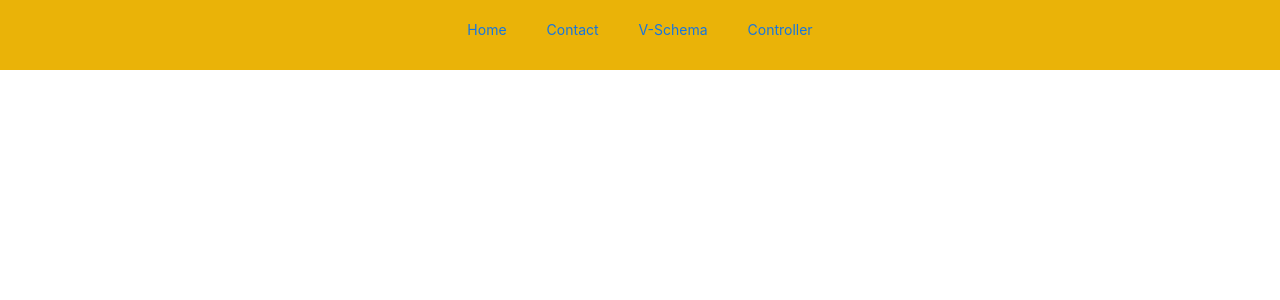
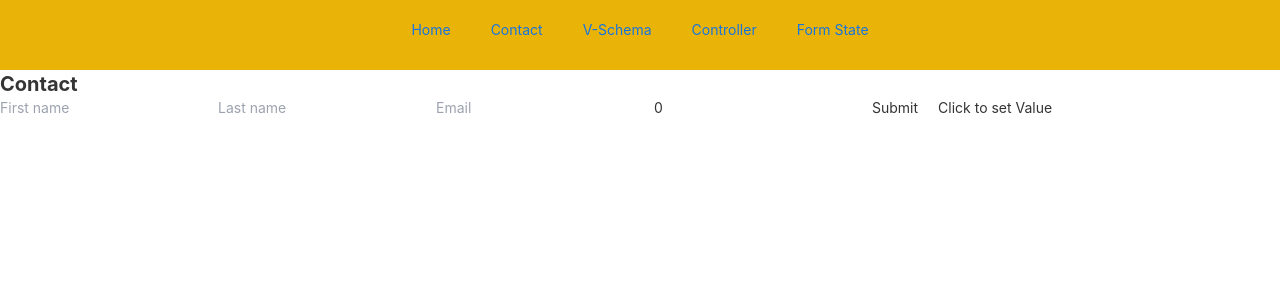
Before and after one commit to kalazaraeducation/react-hook-form, a React (Create React App) app: page /form-state in a window 1280 px wide. Shown: the top 300 px of the page. Built offline with nearby package versions, Linux system fonts and the light colour scheme; the HTML template or start-up script is replaced by a standard one.

Commit message:
26-form-state

```diff
--- a/src/App.js
+++ b/src/App.js
@@ -8,6 +8,7 @@ import Navbar from "./pages/Navbar";
 import ValidationSchema from "./pages/ValidationSchema";
 import ControllerInput from "./pages/Controller";
 import "rsuite/dist/rsuite.min.css"; // or 'rsuite/dist/rsuite.min.css'
+import FormState from "./pages/FormState";
 
 const queryClient = new QueryClient();
 
@@ -21,6 +22,7 @@ function App() {
           <Route path="/contact" element={<Contact />} />
           <Route path="validation-schema" element={<ValidationSchema />} />
           <Route path="/controller" element={<ControllerInput />} />
+          <Route path="/form-state" element={<FormState />} />
         </Routes>
       </Router>
     </QueryClientProvider>
--- /dev/null
+++ b/src/pages/FormState.js
@@ -0,0 +1,77 @@
+import { useForm } from "react-hook-form";
+import * as Yup from "yup";
+import { yupResolver } from "@hookform/resolvers/yup";
+
+const FormState = () => {
+  const initialValues = {
+    fname: "",
+    lname: "",
+    email: "",
+    contact: 0,
+  };
+
+  const validationSchema = Yup.object({
+    fname: Yup.string()
+      .required("FName is Required.")
+      .length(10, "FName should be equal to 10 characters."),
+    lname: Yup.string()
+      .required("LName is Required.")
+      .length(10, "LName should be equal to 10 characters."),
+    email: Yup.string()
+      .required("Email is Required.")
+      .email("Email is not valid."),
+    contact: Yup.number()
+      .required("Contact is Required.")
+      .moreThan(10, "Number must be greater than 10")
+      .lessThan(20, "Number must be less than 20"),
+  });
+
+  const { register, handleSubmit, formState, setValue } = useForm({
+    defaultValues: initialValues,
+    resolver: yupResolver(validationSchema),
+    mode: "all",
+  });
+
+  const handleData = (values) => {
+    console.log("we will hit some random api in this callback");
+  };
+
+  const { errors } = formState;
+
+  console.log({ formState });
+
+  return (
+    <>
+      <h1 className="text-xl">Contact</h1>
+      <form onSubmit={handleSubmit(handleData)}>
+        <input type="text" placeholder="First name" {...register("fname")} />
+        {errors.fname && <p>{errors.fname.message}</p>}
+        <input type="text" placeholder="Last name" {...register("lname")} />
+        {errors.lname && <p>{errors.lname.message}</p>}
+        <input type="text" placeholder="Email" {...register("email")} />
+        {errors.email && <p>{errors.email.message}</p>}
+        <input
+          type="number"
+          placeholder="Mobile number"
+          {...register("contact")}
+        />
+        {errors.contact && <p>{errors.contact.message}</p>}
+        <input type="submit" />
+        <button
+          className="ml-5"
+          type="button"
+          onClick={() => {
+            setValue("fname", "kalazaraed");
+            setValue("lname", "educationa");
+            setValue("email", "kalazara@gmail.com");
+            setValue("contact", 11);
+          }}
+        >
+          Click to set Value
+        </button>
+      </form>
+    </>
+  );
+};
+
+export default FormState;
--- a/src/pages/Navbar.js
+++ b/src/pages/Navbar.js
@@ -17,6 +17,9 @@ const Navbar = () => {
         <li>
           <NavLink to="/controller">Controller</NavLink>
         </li>
+        <li>
+          <NavLink to="/form-state">Form State</NavLink>
+        </li>
       </ul>
     </div>
   );
```
